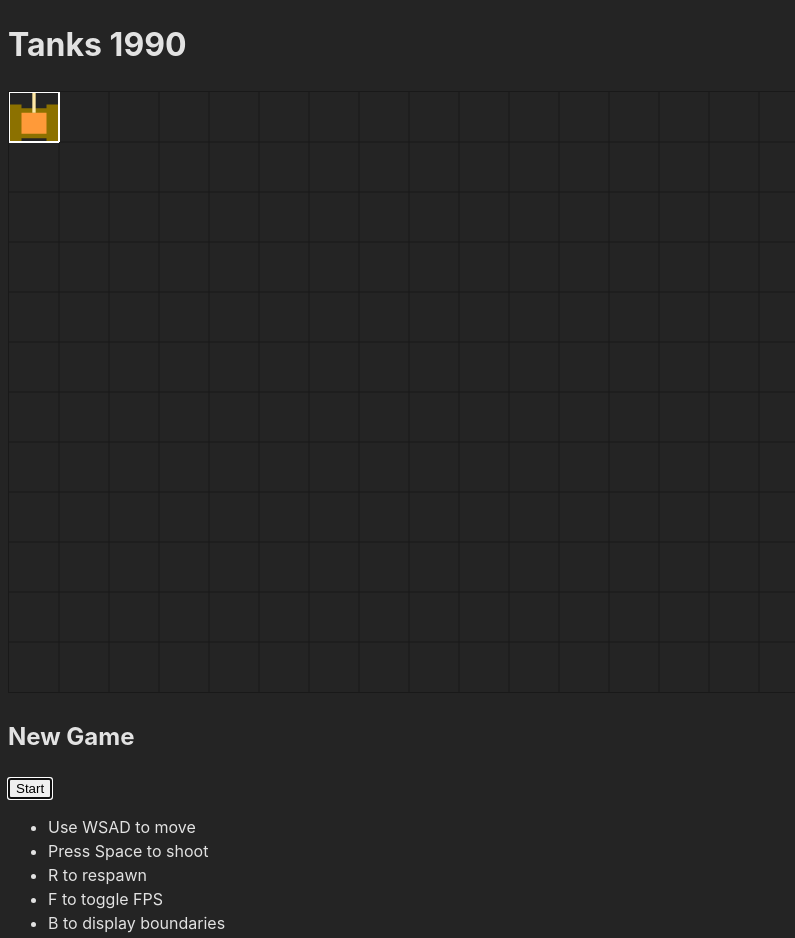
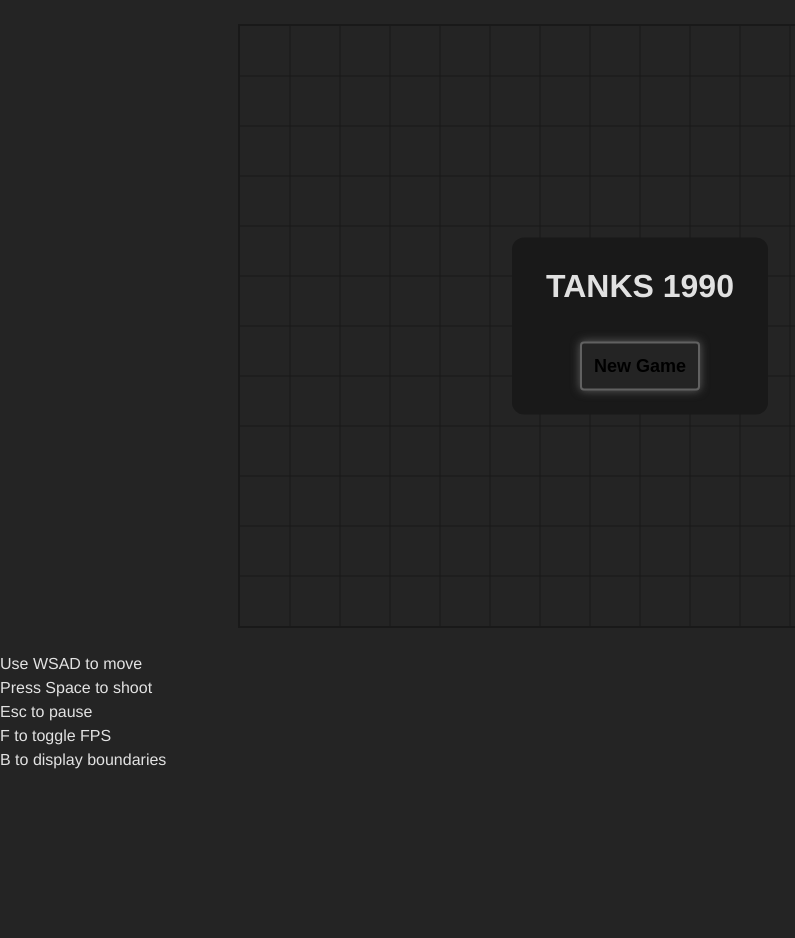
Before and after one commit to sviatoslav-hr/tanks1990, a website built with Vite: page index.html in a window 1280 px wide. Shown: the whole page, without its empty margins (0-795 px from the left). After the commit the page ends 800 px from the top, so only its background shows below. Built offline with nearby package versions, Linux system fonts and the light colour scheme.

Commit message:
feat: add styles to menu

```diff
--- a/index.html
+++ b/index.html
@@ -8,23 +8,24 @@
     </head>
 
     <body>
-        <div id="app"></div>
+        <div id="app">
             <div class="" id="menu">
                 <h2>
-                <span class="start">New Game</span>
+                    <span class="start">Tanks 1990</span>
                     <span class="pause">Paused</span>
-                <span class="dead">You died</span>
+                    <span class="dead text-red">You died</span>
                 </h2>
                 <button type="button">
-                <span class="start">Start</span>
+                    <span class="start">New Game</span>
                     <span class="pause">Resume</span>
                     <span class="dead">Restart</span>
                 </button>
             </div>
+        </div>
         <ul>
             <li>Use WSAD to move</li>
             <li>Press Space to shoot</li>
-            <li>R to respawn</li>
+            <li>Esc to pause</li>
             <li>F to toggle FPS</li>
             <li>B to display boundaries</li>
         </ul>
--- a/src/canvas.ts
+++ b/src/canvas.ts
@@ -61,9 +61,6 @@ export function startAnimation(canvas: HTMLCanvasElement): void {
                     tank.respawn();
                 }
             }
-            if (player.dead && Keyboard.pressed.KeyR) {
-                player.respawn();
-            }
         }
         window.requestAnimationFrame(animate);
     };
@@ -94,10 +91,10 @@ export function startAnimation(canvas: HTMLCanvasElement): void {
     });
     document
         .querySelector("#menu button")
-        ?.addEventListener(
-            "click",
-            (event) => (status = handleButtonClick(event, status, player)),
-        );
+        ?.addEventListener("click", (event) => {
+            status = handleButtonClick(event, status, player);
+            updateMenu(status);
+        });
 }
 
 function updateMenu(status: GameStatus): void {
@@ -107,7 +104,6 @@ function updateMenu(status: GameStatus): void {
         return;
     }
     let className = ""; // clear all the classes
-    menu.querySelector("button")?.focus();
     switch (status) {
         case GameStatus.START: {
             className += "start";
@@ -127,6 +123,16 @@ function updateMenu(status: GameStatus): void {
         }
     }
     menu.className = className;
+    console.log(`className=${className}`);
+    if (!className.includes("hidden")) {
+        console.log("should focus");
+        const button = menu.querySelector("button");
+        if (button) {
+            button.focus();
+        } else {
+            console.warn("Cannot find menu button");
+        }
+    }
 }
 
 function handleButtonClick(
@@ -137,10 +143,10 @@ function handleButtonClick(
     (event.target as HTMLButtonElement)?.blur();
     switch (status) {
         case GameStatus.PAUSED:
-        case GameStatus.START:
             return GameStatus.PLAYING;
         case GameStatus.PLAYING:
             return GameStatus.PAUSED;
+        case GameStatus.START:
         case GameStatus.DEAD: {
             player.respawn();
             return GameStatus.PLAYING;
--- a/src/draw.ts
+++ b/src/draw.ts
@@ -70,5 +70,5 @@ function humanDuration(ms: number): string {
     if (secs) {
         return `${secs}s`;
     }
-    return `${ms}ms`;
+    return `${Math.floor(ms)}ms`;
 }
--- a/src/entity/tank.ts
+++ b/src/entity/tank.ts
@@ -284,14 +284,13 @@ export abstract class Tank implements Entity {
 
 export class PlayerTank extends Tank implements Entity {
     public readonly bot: boolean = false;
-    public dead = false;
+    public dead = true;
     public score = 0;
     public survivedMs = 0;
     protected readonly MOVEMENT_SPEED: number = 300;
 
     constructor(boundary: Rect) {
         super(boundary);
-        this.dead = false;
         this.x = 0;
         this.y = 0;
     }
--- a/src/main.ts
+++ b/src/main.ts
@@ -3,10 +3,11 @@ import "./style.css";
 
 const SCREEN_WIDTH = 800;
 const SCREEN_HEIGHT = 600;
-const appElement = document.querySelector<HTMLDivElement>("#app")!;
-appElement.innerHTML = `
-<h1>Tanks 1990</h1>
-`;
+const appElement = document.querySelector<HTMLDivElement>("#app");
+
+if (!appElement) {
+    throw new Error("Cannot find app element");
+}
 
 const canvas = createCanvas(SCREEN_WIDTH, SCREEN_HEIGHT);
 appElement.append(canvas);
--- a/src/style.css
+++ b/src/style.css
@@ -1,5 +1,5 @@
 :root {
-    font-family: Inter, system-ui, Avenir, Helvetica, Arial, sans-serif;
+    font-family: Helvetica, Arial, sans-serif;
     line-height: 1.5;
     font-weight: 400;
 
@@ -15,19 +15,29 @@
 }
 
 * {
-  box-sizing: border-box;
+    box-sizing: border-box;
+    padding: 0;
+    margin: 0;
 }
 
 .hidden {
-    display: none;
+    display: none !important;
 }
 
 canvas {
-    border: 1px solid #191919;
+    border: 2px solid #191919;
+    display: block;
+    margin: 0 auto;
 }
 
 :is(h2, button) > * {
    display: none;
+}
+
+#app {
+    position: relative;
+    width: 100%;
+    padding: 24px;
 }
 
 #menu.start  .start,
@@ -36,3 +46,52 @@ canvas {
 {
     display: initial;
 }
+
+#menu {
+    position: absolute;
+    left: 50%;
+    top: 50%;
+    transform: translate(-50%, -50%);
+    background-color: #191919;
+    min-width: 256px;
+    padding: 24px;
+    border-radius: 12px;
+    display: flex;
+    flex-direction: column;
+    align-items: center;
+}
+
+#menu h2 {
+    margin-bottom: 32px;
+    font-size: 32px;
+    font-weight: 600;
+    text-transform: uppercase;
+}
+
+#menu button {
+    min-width: 92px;;
+}
+
+
+
+button {
+    background-color: #242424;
+    border: none;
+    border-radius: 4px;
+    font-size: 18px;
+    font-weight: 600;
+    padding: 12px;
+    border: 2px solid #616161;
+    transition: box-shadow ease-in-out 0.15s;
+    cursor: pointer;
+}
+
+button:focus-visible, button:hover {
+    box-shadow: 0 0 10px #616161;
+    outline: none;
+}
+
+.text-red {
+    color: #b71c1c;
+    text-shadow: 0 0 0.3em #b71c1c;
+}
```
Lines whose indentation alone changed are shown as unchanged.
